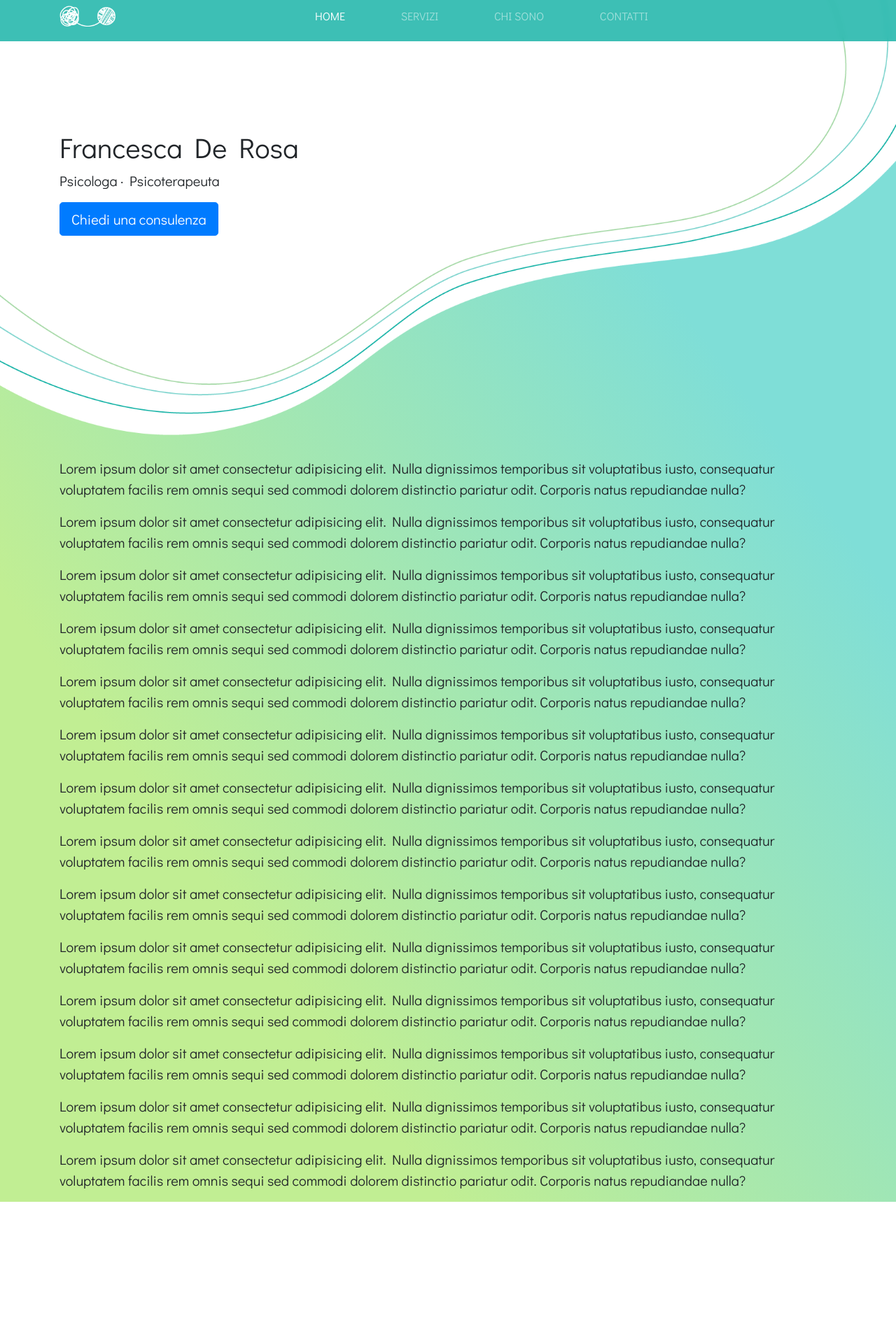
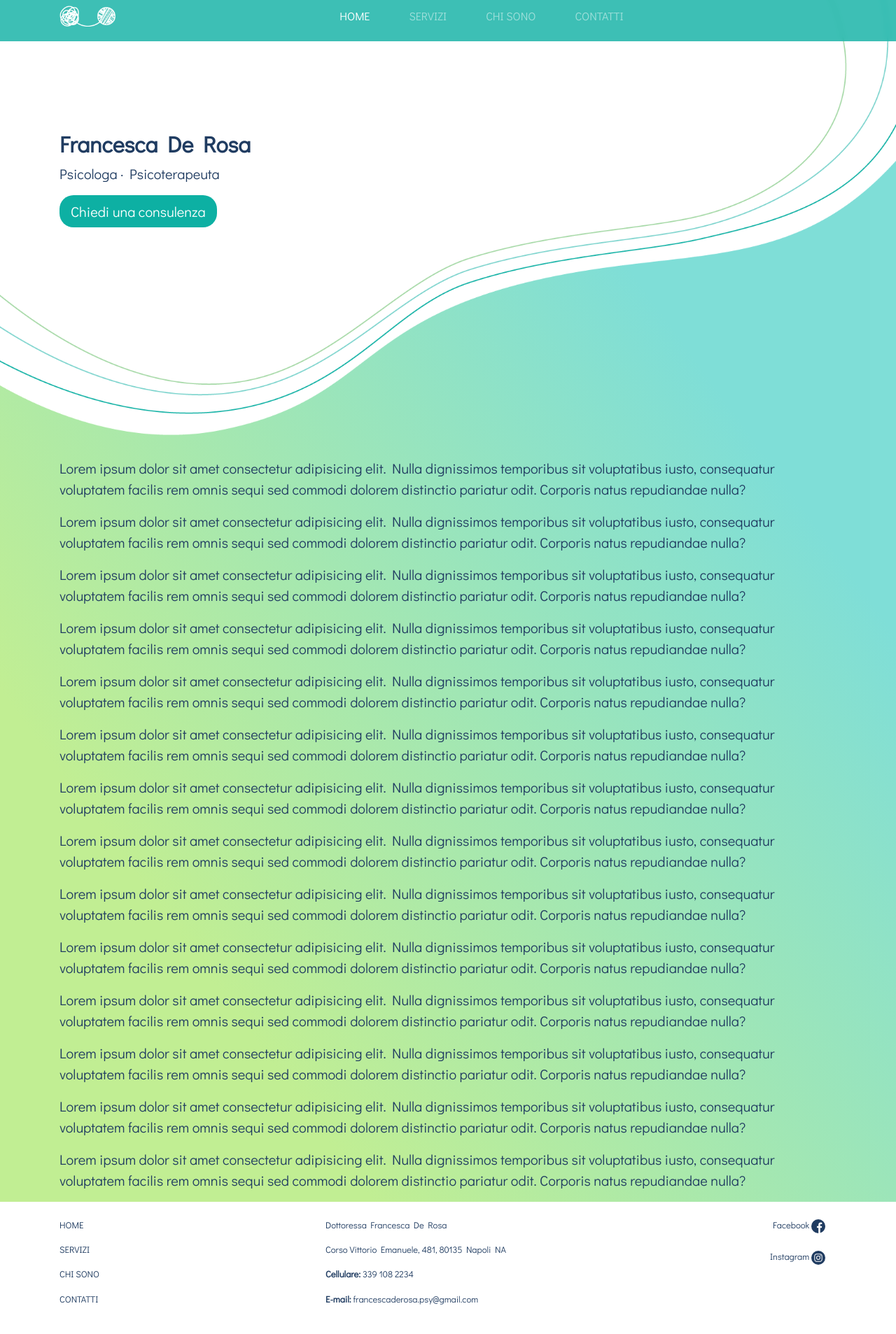
Before and after one commit to gidero95/sito-psy, a plain HTML site: page index.html in a window 1280 px wide. Shown: the part 13-1920 px from the top of the page at 70% size. Before the commit the page ends 1731 px from the top, so only its background shows below. Drawn offline with nearby package versions, Linux system fonts and the light colour scheme.

Commit message:
Add files via upload

```diff
--- a/index.html
+++ b/index.html
@@ -12,17 +12,17 @@
     <body>
         <nav class="navbar fixed-top navbar-expand-lg navbar-dark navbar-custom ">
         <div class="container">
-          <a class="navbar-brand" href="#">
+          <a class="navbar-brand" href="index.html">
             <img src="img/logo-nav.png" height="30" >
           </a>
           <button class="navbar-toggler" type="button" data-toggle="collapse" data-target="#navbarSupportedContent" aria-controls="navbarSupportedContent" aria-expanded="false" aria-label="Toggle navigation">
             <span class="navbar-toggler-icon"></span>
           </button>
 
-          <div class="collapse navbar-collapse" id="navbarSupportedContent">
-            <ul class="navbar-nav mr-auto ">
+          <div class="collapse navbar-collapse justify-content-right" id="navbarSupportedContent">
+            <ul class="navbar-nav ml-auto ">
               <li class="nav-item active">
-                <a class="nav-link" href="#">HOME <span class="sr-only">(current)</span></a>
+                <a class="nav-link" href="index.html">HOME <span class="sr-only">(current)</span></a>
               </li>
               <li class="nav-item">
                 <a class="nav-link" href="#">SERVIZI</a>
@@ -36,9 +36,10 @@
         </div>
         </div>
       </nav>
+
       <div class="jumbotron">
         <div class="container">
-        <h1>Francesca De Rosa</h1>
+        <h2><b>Francesca De Rosa</b></h2>
         <p class="lead">Psicologa · Psicoterapeuta</p>
         <a class="btn btn-primary btn-lg" href="#" role="button">Chiedi una consulenza</a>
         </div>
@@ -59,6 +60,38 @@
         <p class="lead">Lorem ipsum dolor sit amet consectetur adipisicing elit. Nulla dignissimos temporibus sit voluptatibus iusto, consequatur voluptatem facilis rem omnis sequi sed commodi dolorem distinctio pariatur odit. Corporis natus repudiandae nulla?</p>
         <p class="lead">Lorem ipsum dolor sit amet consectetur adipisicing elit. Nulla dignissimos temporibus sit voluptatibus iusto, consequatur voluptatem facilis rem omnis sequi sed commodi dolorem distinctio pariatur odit. Corporis natus repudiandae nulla?</p>
       </div>
+      <footer id="sticky-footer" class="py-4 footer-custom">
+        <div class="container">
+          <div class='row'>
+            <div class="col-sm text-left small">
+              <p><a class="footer-a" href="index.html">HOME</a></p>
+              <p><a class="footer-a" href="#">SERVIZI</a></p>
+              <p><a class="footer-a" href="#">CHI SONO</a></p>
+              <p><a class="footer-a" href="#">CONTATTI</a></p>
+            </div>
+            <div class="col-sm text-left small">
+              <p>Dottoressa Francesca De Rosa</p>
+              <p>Corso Vittorio Emanuele, 481, 80135 Napoli NA</p>
+              <p><b>Cellulare:</b> 339 108 2234</p>
+              <p><b>E-mail:</b> francescaderosa.psy@gmail.com</p>
+            </div>
+            <div class="col-sm text-right">
+              <ul class="list-unstyled">
+                <li class="media">
+                  <div class="media-body small">
+                    Facebook <img src="img/face-logo.svg" class="mr-3" height="20px" alt="...">
+                  </div>
+                </li>
+                <li class="media my-4">
+                  <div class="media-body small">
+                    Instagram <img src="img/insta-logo.svg" class="mr-3" height="20px" alt="...">
+                  </div>
+                </li>
+              </ul>
+            </div>
+          </div>
+        </div>
+      </footer>
         <script src="https://ajax.googleapis.com/ajax/libs/jquery/1.12.4/jquery.min.js"></script>
         <script src="js/bootstrap.min.js"></script>
     </body>
--- a/style.css
+++ b/style.css
@@ -5,6 +5,7 @@ body {
     background: rgb(193,238,147);
     background: linear-gradient(54deg, rgba(193,238,147,1) 25%, rgba(127,222,215,1) 75%);
     font-family: 'Didact Gothic', sans-serif;
+    color: #203C61;
 
 }
 
@@ -19,15 +20,43 @@ body {
 .navbar-nav {
     float:none;
     margin:0 auto;
-    display: block;
-    text-align: center;
+}
+.navbar-nav .nav-item {
+    padding-left: 20px;
+    padding-right: 20px;
 }
 
 .navbar-nav > li {
     display: inline-block;
     float:none;
-    padding-left: 30px;
-    padding-right: 30px;
+
+}
+
+.navbar-dark .navbar-toggler {
+    color: rgba(255, 255, 255,);
+    border: 0px;
+}
+
+button:focus {
+    outline: 0px;
+}
+
+.btn-primary{
+    background-color: #0DB0A3;
+    border: none;
+    border-radius: 20px;
+}
+
+.btn-primary.focus, .btn-primary:focus {
+    color: #fff;
+    background-color: #7FDED7;
+    border: none;
+}
+
+.btn-primary:hover {
+    color: #fff;
+    background-color: #7FDED7;
+    border: none;
 }
 
 
@@ -41,3 +70,13 @@ body {
     background-size: cover;
     border-radius: 0;
 }
+
+.footer-custom{
+    background-color: white;
+    color: #203C61;
+}
+
+.footer-a{
+    color: #203C61;
+    text-decoration: none;
+}
```
Also changed, not shown: img/face-logo.svg (added), img/insta-logo.svg (added).
